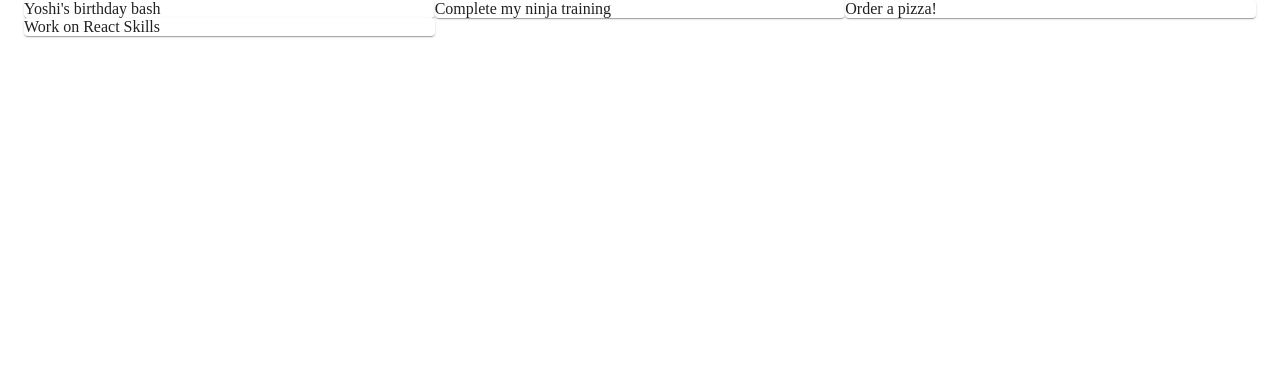
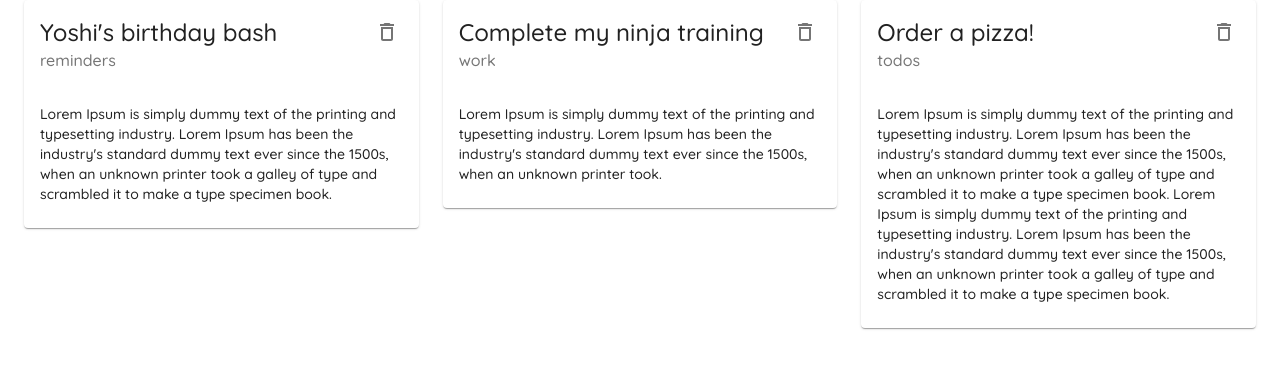
Before and after one commit to rakeshpkodagali/material-ui-react, a React (Create React App) app: page / in a window 1280 px wide. Shown: the top 368 px of the page. Built offline with nearby package versions, Linux system fonts and the light colour scheme; data requests are answered from the project's data file.

Commit message:
work on Card component and DELETE from JSON server

```diff
--- a/server/db.json
+++ b/server/db.json
@@ -17,12 +17,6 @@
       "details": "Lorem Ipsum is simply dummy text of the printing and typesetting industry. Lorem Ipsum has been the industry's standard dummy text ever since the 1500s, when an unknown printer took a galley of type and scrambled it to make a type specimen book.\nLorem Ipsum is simply dummy text of the printing and typesetting industry. Lorem Ipsum has been the industry's standard dummy text ever since the 1500s, when an unknown printer took a galley of type and scrambled it to make a type specimen book.",
       "category": "todos",
       "id": 3
-    },
-    {
-      "title": "Work on React Skills",
-      "details": "Advanced Topics like useMemo, useSuspense",
-      "category": "todos",
-      "id": 4
     }
   ]
 }
--- /dev/null
+++ b/src/Components/NoteCard.js
@@ -0,0 +1,25 @@
+import React from "react";
+import Card from "@material-ui/core/Card";
+import CardHeader from "@material-ui/core/CardHeader";
+import CardContent from "@material-ui/core/CardContent";
+import { IconButton, Typography } from "@material-ui/core";
+import { DeleteOutline } from "@material-ui/icons";
+
+export default function NoteCard({ note, handleDelete }) {
+  return (
+    <Card elevation={1}>
+      <CardHeader
+        action={
+          <IconButton onClick={() => handleDelete(note.id)}>
+            <DeleteOutline />
+          </IconButton>
+        }
+        title={note.title}
+        subheader={note.category}
+      />
+      <CardContent>
+        <Typography variant="body2">{note.details}</Typography>
+      </CardContent>
+    </Card>
+  );
+}
--- a/src/pages/Notes.js
+++ b/src/pages/Notes.js
@@ -2,6 +2,7 @@
 import Grid from "@material-ui/core/Grid";
 import Paper from "@material-ui/core/Paper";
 import Container from "@material-ui/core/Container";
+import NoteCard from "../Components/NoteCard";
 
 const Note = () => {
   const [notes, setNotes] = useState([]);
@@ -12,12 +13,21 @@
       .then((data) => setNotes(data));
   }, []);
 
+  const handleDelete = async (id) => {
+    await fetch(`http://localhost:8000/notes/${id}`, {
+      method: "DELETE",
+    });
+
+    const newNotes = notes.filter((note) => note.id !== id);
+    setNotes(newNotes);
+  };
+
   return (
     <Container>
-      <Grid container>
+      <Grid container spacing={3}>
         {notes.map((note) => (
           <Grid item xs={12} md={6} lg={4} key={note.id}>
-            <Paper>{note.title}</Paper>
+            <NoteCard note={note} handleDelete={handleDelete} />
           </Grid>
         ))}
       </Grid>
```
